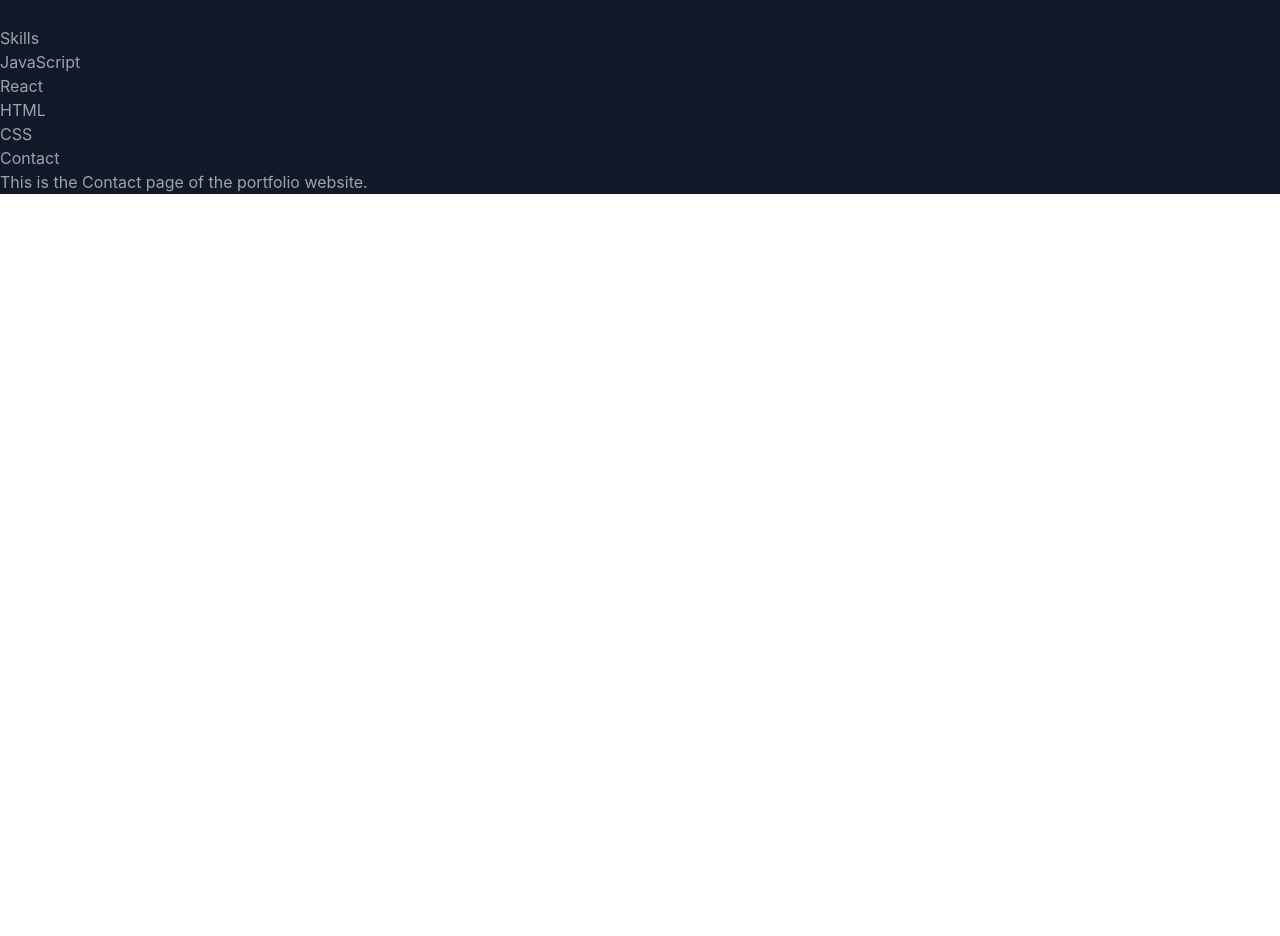
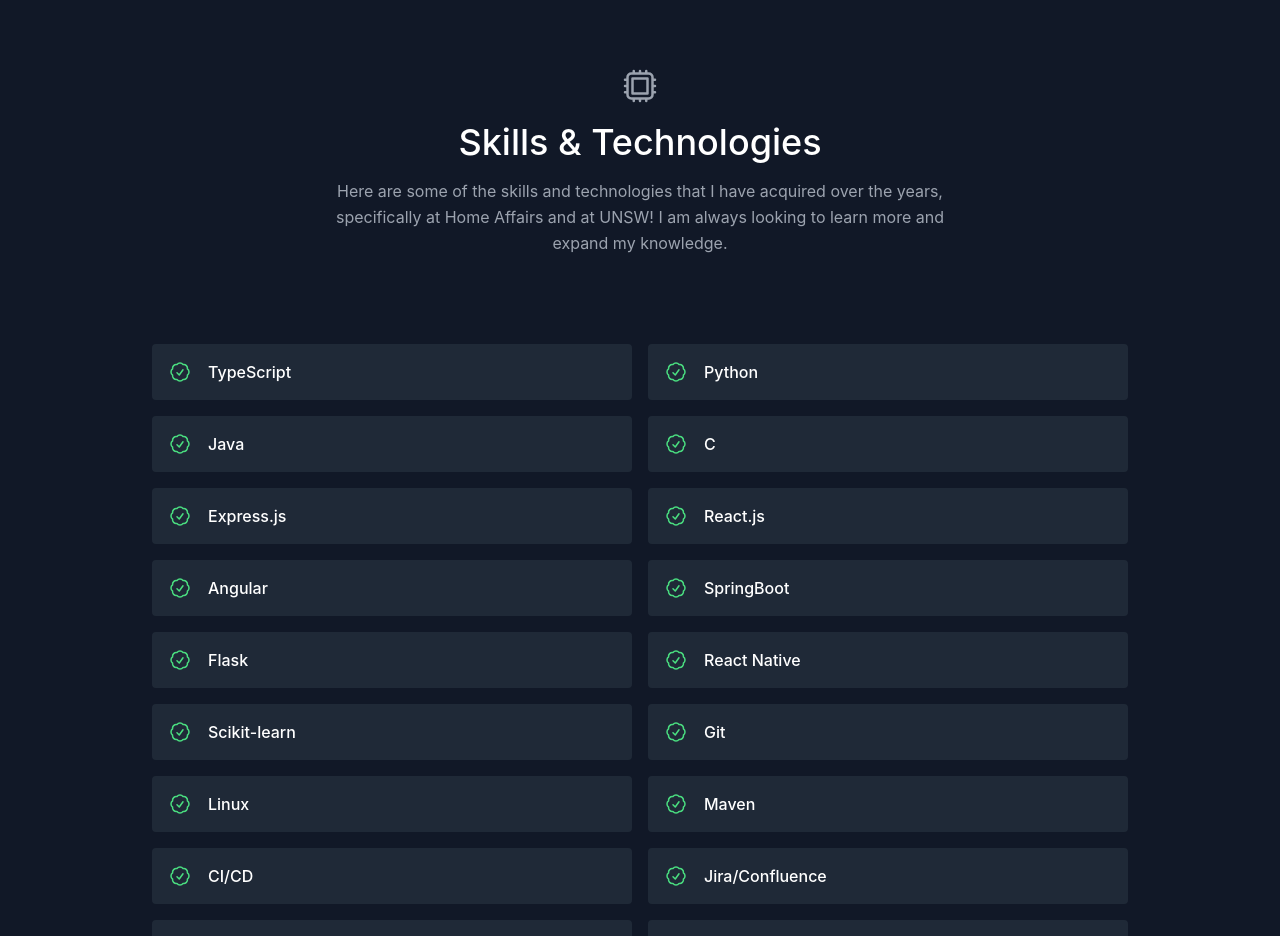
Before and after one commit to Ascendrospyder/Portfolio-Website, a React (Create React App) app: page / in a window 1280 px wide. Shown: the part 1560-2496 px from the top of the page. Before the commit the page ends 1754 px from the top, so only its background shows below. Built offline with nearby package versions, Linux system fonts and the light colour scheme.

Commit message:
Enhance Skills component with new layout and skills data; add section for skills and technologies

```diff
--- a/src/components/Skills.jsx
+++ b/src/components/Skills.jsx
@@ -1,17 +1,62 @@
-import React from 'react';
+import React from "react";
+import { skills } from "../data";
 
 const Skills = () => {
   return (
-    <div>
-      <h2>Skills</h2>
-      <ul>
-        <li>JavaScript</li>
-        <li>React</li>
-        <li>HTML</li>
-        <li>CSS</li>
-        {/* Add more skills as needed */}
-      </ul>
-    </div>
+    <section id="skills">
+      <div className="container px-5 py-10 mx-auto">
+        <div className="text-center mb-20">
+          <svg
+            xmlns="http://www.w3.org/2000/svg"
+            fill="none"
+            viewBox="0 0 24 24"
+            strokeWidth={1.5}
+            stroke="currentColor"
+            className="w-10 inline-block mb-4 animate-pulse"
+          >
+            <path
+              strokeLinecap="round"
+              strokeLinejoin="round"
+              d="M8.25 3v1.5M4.5 8.25H3m18 0h-1.5M4.5 12H3m18 0h-1.5m-15 3.75H3m18 0h-1.5M8.25 19.5V21M12 3v1.5m0 15V21m3.75-18v1.5m0 15V21m-9-1.5h10.5a2.25 2.25 0 0 0 2.25-2.25V6.75a2.25 2.25 0 0 0-2.25-2.25H6.75A2.25 2.25 0 0 0 4.5 6.75v10.5a2.25 2.25 0 0 0 2.25 2.25Zm.75-12h9v9h-9v-9Z"
+            />
+          </svg>
+
+          <h1 className="sm:text-4xl text-3xl font-medium title-font text-white mb-4">
+            Skills &amp; Technologies
+          </h1>
+          <p className="text-base leading-relaxed xl:w-2/4 lg:w-3/4 mx-auto">
+            Here are some of the skills and technologies that I have acquired
+            over the years, specifically at Home Affairs and at UNSW! I am always looking to learn more and expand my
+            knowledge.
+          </p>
+        </div>
+        <div className="flex flex-wrap lg:w-4/5 sm:mx-auto sm:mb-2 -mx-2">
+          {skills.map((skill) => (
+            <div key={skill} className="p-2 sm:w-1/2 w-full">
+              <div className="bg-gray-800 rounded flex p-4 h-full items-center">
+                <svg
+                  xmlns="http://www.w3.org/2000/svg"
+                  fill="none"
+                  viewBox="0 0 24 24"
+                  strokeWidth={1.5}
+                  stroke="currentColor"
+                  className="text-green-400 w-6 h-6 flex-shrink-0 mr-4"
+                >
+                  <path
+                    strokeLinecap="round"
+                    strokeLinejoin="round"
+                    d="M9 12.75 11.25 15 15 9.75M21 12c0 1.268-.63 2.39-1.593 3.068a3.745 3.745 0 0 1-1.043 3.296 3.745 3.745 0 0 1-3.296 1.043A3.745 3.745 0 0 1 12 21c-1.268 0-2.39-.63-3.068-1.593a3.746 3.746 0 0 1-3.296-1.043 3.745 3.745 0 0 1-1.043-3.296A3.745 3.745 0 0 1 3 12c0-1.268.63-2.39 1.593-3.068a3.745 3.745 0 0 1 1.043-3.296 3.746 3.746 0 0 1 3.296-1.043A3.746 3.746 0 0 1 12 3c1.268 0 2.39.63 3.068 1.593a3.746 3.746 0 0 1 3.296 1.043 3.746 3.746 0 0 1 1.043 3.296A3.745 3.745 0 0 1 21 12Z"
+                  />
+                </svg>
+                <span className="title-font font-medium text-white">
+                  {skill}
+                </span>
+              </div>
+            </div>
+          ))}
+        </div>
+      </div>
+    </section>
   );
 };
 
--- a/src/data.js
+++ b/src/data.js
@@ -50,3 +50,30 @@
     ]
   }
 ];
+
+export const skills = [
+  "TypeScript",
+  "Python",
+  "Java",
+  "C",
+  "Express.js",
+  "React.js",
+  "Angular",
+  "SpringBoot",
+  "Flask",
+  "React Native",
+  "Scikit-learn",
+  "Git",
+  "Linux",
+  "Maven",
+  "CI/CD",
+  "Jira/Confluence",
+  "Figma",
+  "Docker",
+  "Service Now",
+  "SonarQube",
+  "PostgreSQL",
+  "MongoDB",
+  "IBM DB2",
+  "Oracle",
+];
```
